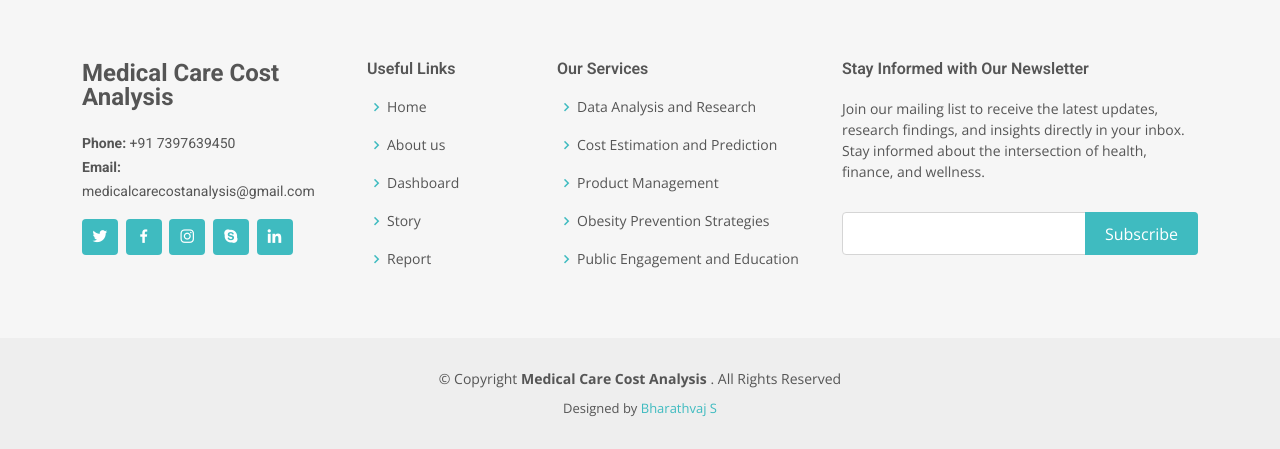
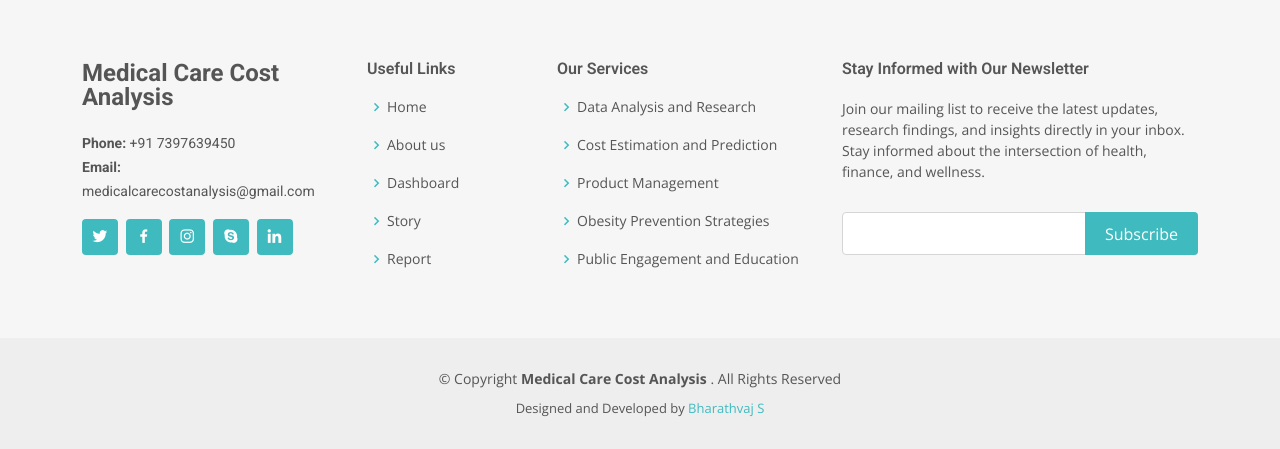
Before and after one commit to BHARATHVAJSARAVANAN/Medical-Care-Cost-Analysis-, a Flask app: page /prediction in a window 1280 px wide. Shown: the part 589-1038 px from the top of the page. Run offline with Flask 2, Linux system fonts and the light colour scheme; parts of the project's set-up code (start-up, migrations or seed data) failed here and were passed over; some libraries are stand-ins or nearby versions.

Commit message:
Add files via upload

```diff
--- a/templates/index.html
+++ b/templates/index.html
@@ -328,7 +328,7 @@
       </div>
       <div class="credits">
 
-        Designed by <a href="linkedin.com/in/bharathvaj-saravanan-ab21001b4">Bharathvaj S</a>
+        Designed & Developed by <a href="linkedin.com/in/bharathvaj-saravanan-ab21001b4">Bharathvaj S</a>
       </div>
     </div>
   </footer><!-- End Footer -->
--- a/templates/prediction.html
+++ b/templates/prediction.html
@@ -256,7 +256,7 @@
         <div class="copyright"> &copy; Copyright <strong>
             <span>Medical Care Cost Analysis</span>
           </strong>. All Rights Reserved </div>
-        <div class="credits"> Designed by <a href="linkedin.com/in/bharathvaj-saravanan-ab21001b4">Bharathvaj S</a>
+        <div class="credits"> Designed and Developed by <a href="linkedin.com/in/bharathvaj-saravanan-ab21001b4">Bharathvaj S</a>
         </div>
       </div>
     </footer>
```
